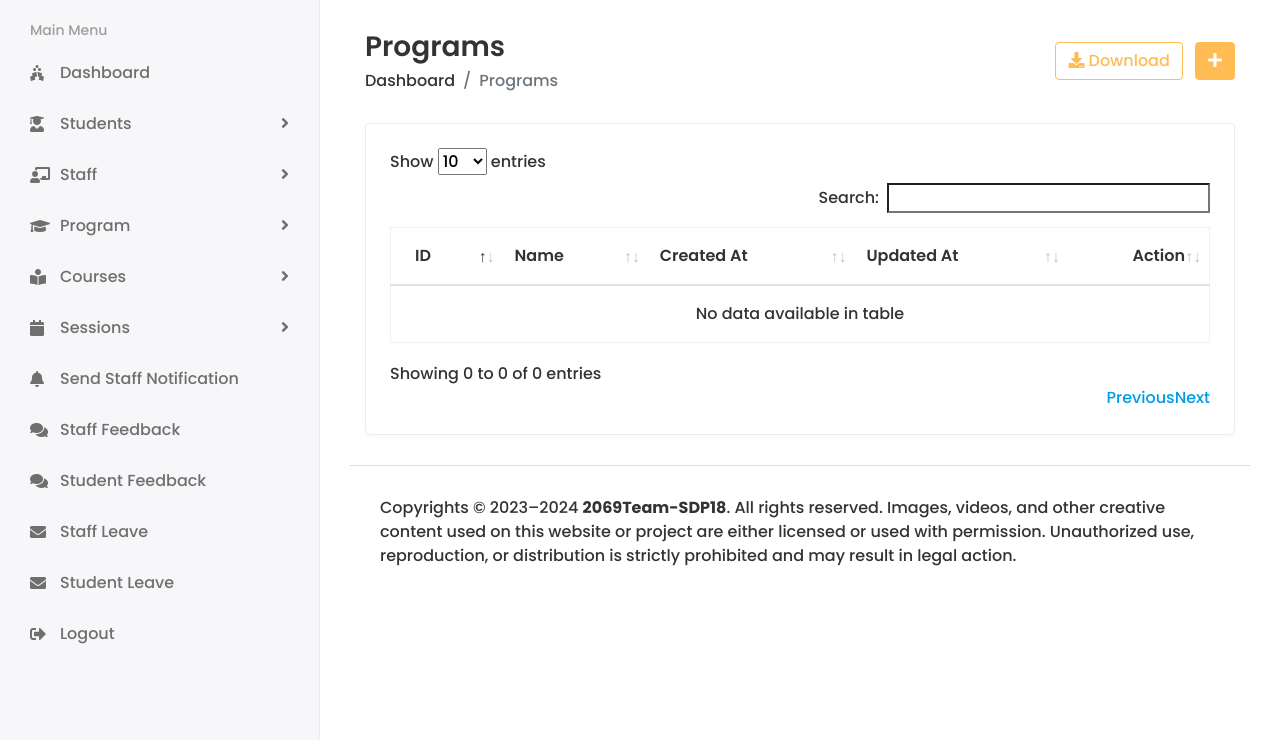
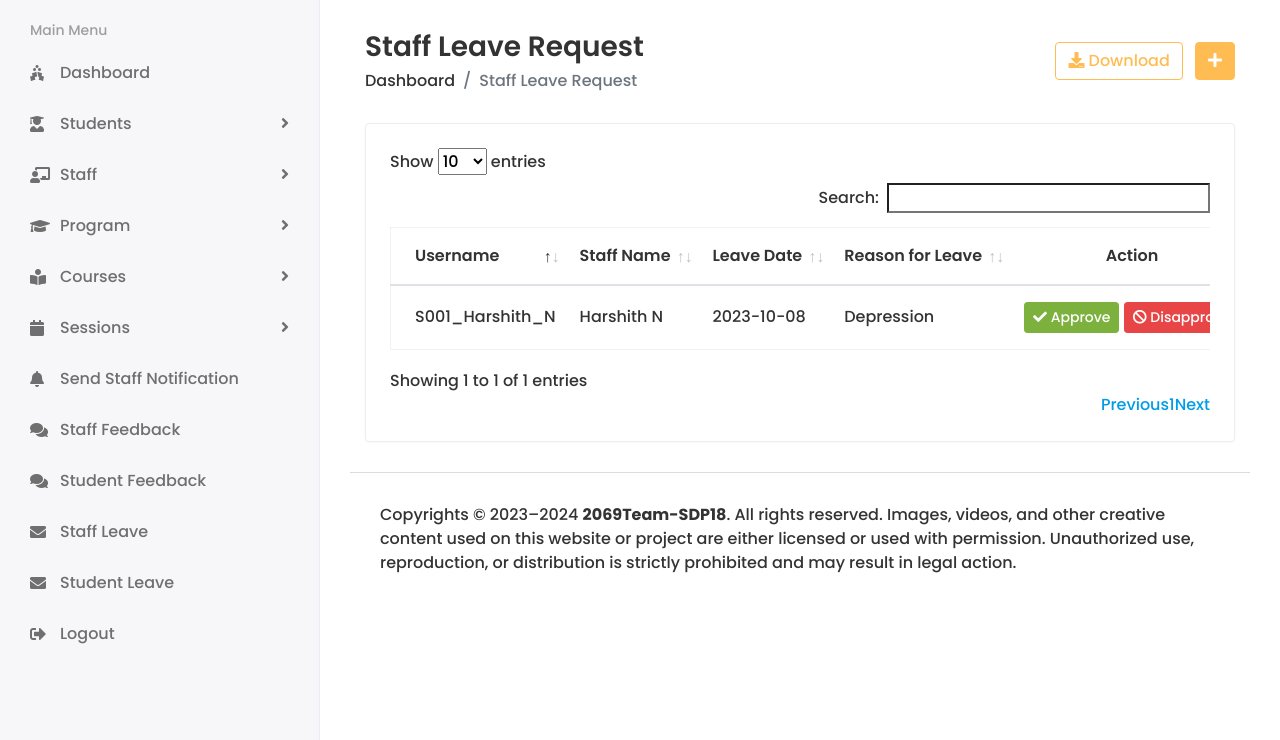
Before and after one commit to KoushikReddyB/Student-Learning-Management-System, a Django app: page /HOD/Staff/Leave_View in a window 1280 px wide. Shown: the part 60-800 px from the top of the page. Run offline with Django 4.2, Linux system fonts and the light colour scheme; a user stored in the database is signed in; data comes from the database, SQL or seed files in the repository; both versions use the stored data as it was after the commit; some libraries are stand-ins or nearby versions.

Commit message:
HOD view frontend for staff leave

```diff
--- a/Studentlearningmanagementsystem/Studentlearningmanagementsystem/HOD_views.py
+++ b/Studentlearningmanagementsystem/Studentlearningmanagementsystem/HOD_views.py
@@ -1,6 +1,6 @@
 from django.shortcuts import render,redirect
 from django.contrib.auth.decorators import login_required
-from app.models import CustomUser, Staff_Notifications
+from app.models import CustomUser, Staff_Leave, Staff_Notifications
 from app.models import Program, Session_Year, Student, Staff, Course
 from django.contrib import messages
 
@@ -503,4 +503,9 @@ def STAFF_SAVE_NOTIFICATIONS(request):
 
 
 def STAFF_LEAVE_VIEW(request):
-    return render(request, 'Hod/staff_leave.html')
+    staff_leave = Staff_Leave.objects.all()
+
+    context = {
+        "staff_leave": staff_leave,
+    }
+    return render(request, 'Hod/staff_leave.html', context)
--- a/Studentlearningmanagementsystem/app/models.py
+++ b/Studentlearningmanagementsystem/app/models.py
@@ -105,4 +105,4 @@ class Staff_Leave(models.Model):
         db_table = 'staff_leave_table'
 
     def __str__(self):
-        return self.staff_id.admin.first_name + self.staff_id.admin.last_name
+        return str(self.staff_id.admin.first_name + self.staff_id.admin.last_name)
--- a/Studentlearningmanagementsystem/templates/HOD/staff_leave.html
+++ b/Studentlearningmanagementsystem/templates/HOD/staff_leave.html
@@ -5,10 +5,10 @@
     <div class="page-header">
        <div class="row align-items-center">
           <div class="col">
-             <h3 class="page-title">Programs</h3>
+             <h3 class="page-title">Staff Leave Request</h3>
              <ul class="breadcrumb">
                 <li class="breadcrumb-item"><a href="{% url 'HOD_home' %}">Dashboard</a></li>
-                <li class="breadcrumb-item active">Programs</li>
+                <li class="breadcrumb-item active">Staff Leave Request</li>
              </ul>
           </div>
           {% include 'includes/messages.html' %}
@@ -26,28 +26,33 @@
                    <table id='table_id' class="table table-hover table-center mb-0">
                       <thead>
                          <tr>
-                            <th>ID</th>
-                            <th>Name</th>
-                            <th>Created At</th>
-                            <th>Updated At</th>
-                            <th class="text-right">Action</th>
+                            <th>Username</th>
+                            <th>Staff Name</th>
+                            <th>Leave Date</th>
+                            <th>Reason for Leave</th>
+                            <th class="text-center">Action</th>
                          </tr>
                       </thead>
                       <tbody>
-                        {% for i in program %}
+                        {% for i in staff_leave %}
                          <tr>
-                            <td>{{i.id}}</td>
-                            <td>{{i.name}}</td>
-                            <td>{{i.created_at}}</td>
-                            <td>{{i.updated_at}}</td>
-                            <td class="text-right">
+                            <td>{{i.staff_id.admin.username}}</td>
+                            <td>{{i.staff_id.admin.first_name}}&nbsp;{{i.staff_id.admin.last_name}}</td>
+                            <td>{{i.date}}</td>
+                            <td>{{i.message}}</td>
+                            <td class="text-center">
                                <div class="actions">
-                                  <a href="{% url 'edit_program' i.id %}" class="btn btn-sm bg-success-light mr-2">
-                                  <i class="fas fa-pen"></i>
-                                  </a>
-                                  <a href="{% url 'delete_program' i.id %}" class="btn btn-sm bg-danger-light">
-                                  <i class="fas fa-trash"></i>
-                                  </a>
+
+                                 {% if i.status == 0 %}
+                                 <a herf="#" class="btn btn-success btn-sm"><i class="fa fa-check"></i>
+                                    Approve</a>
+                                    <a herf="#" class="btn btn-danger btn-sm"><i class="fa fa-ban"></i> Disapprove</a>
+                                 {% elif i.status == 1 %}
+                                 <button class="btn btn-success btn-sm" disabled="disabled"><i class="fa fa-check"></i> Approved</button>
+                                 {% else %}
+                                 <button class="btn btn-danger btn-sm" disabled="disabled"><i class="fa fa-ban"></i> Dispproved</button>
+                                 {% endif %}
+
                                </div>
                             </td>
                          </tr>
--- a/Studentlearningmanagementsystem/templates/includes/sidebar.html
+++ b/Studentlearningmanagementsystem/templates/includes/sidebar.html
@@ -60,7 +60,7 @@
                <a href="#"><i class="fa fa-comments"></i> <span>Student Feedback</span></a>
            </li>
 
-           <li class = {% active_link 'staff_send_notifications' 'active' %}>
+           <li class = {% active_link 'staff_leave_view' 'active' %}>
                <a href="{% url 'staff_leave_view' %}"><i class="fa fa-envelope"></i> <span>Staff Leave</span></a>
            </li>
 
```
Also changed, not shown: Studentlearningmanagementsystem/db.sqlite3.
